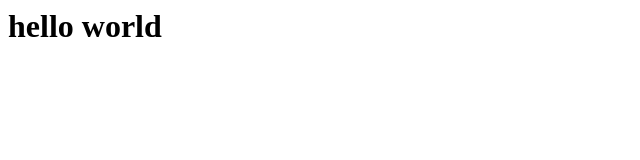
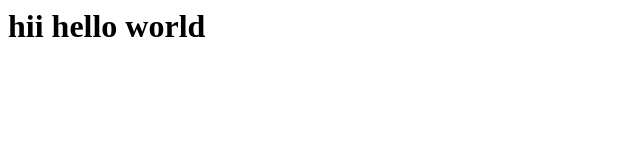
Before and after one commit to 22c41a0519/sample-pro, a plain HTML site: page index.html in a window 1280 px wide. Shown: the whole page, without its empty margins (0-640 px from the left). Drawn offline with Linux system fonts and the light colour scheme.

Commit message:
index.html

```diff
--- a/index.html
+++ b/index.html
@@ -1 +1 @@
-<h1>hello world</h1>
+<h1>hii hello world</h1>
```
